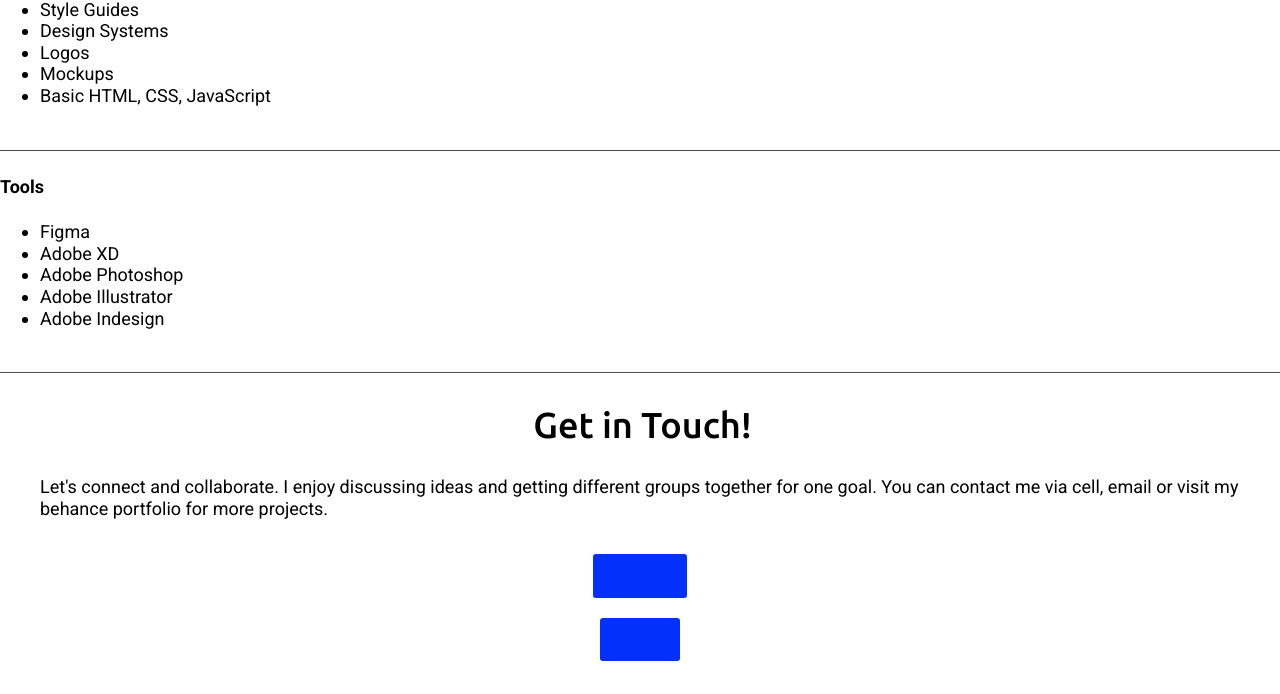
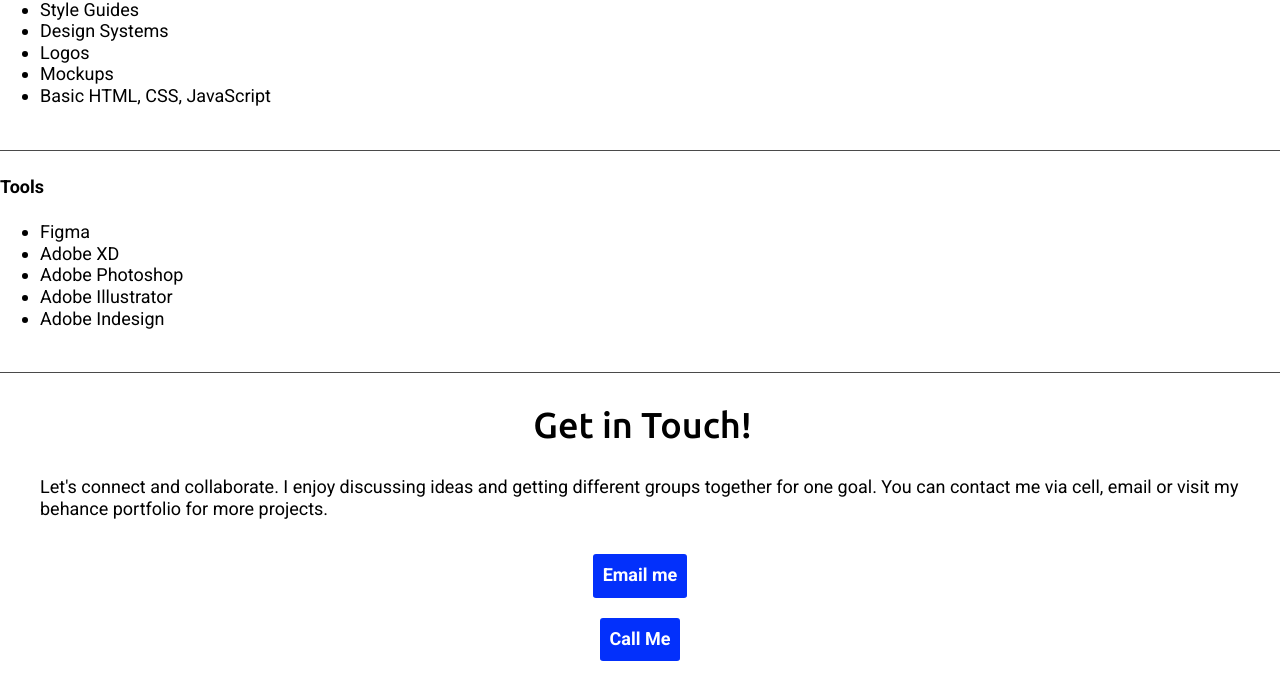
Before and after one commit to SCT842/portfolio-website, a plain HTML site: page about.html in a window 1280 px wide. Shown: the part 1055-1749 px from the top of the page. Drawn offline with nearby package versions, Linux system fonts and the light colour scheme.

Commit message:
Update style.css
test 2 in color change for links

```diff
--- a/css/style.css
+++ b/css/style.css
@@ -57,7 +57,7 @@ footer {
 }
 
 nav > ul > li > a:visited { /* visited link */
-    color: #ffffff;
+    color: #6702f5;
 }
 
 nav > ul > li > a:hover,
@@ -71,14 +71,14 @@ nav > ul >li > a:active { /* selected link */
 }
 
 a:link {
-    color: #0330fb;
+    color: #ffffff;
     text-decoration: none; /* No underlining */
 }
 
 .button.contact {
     display: inline-block;
     background-color: #0330fb;
-    color: #0330fb;
+    color: #ffffff;
     font-weight: 700;
     text-transform: none;
     margin: 10px;
```
